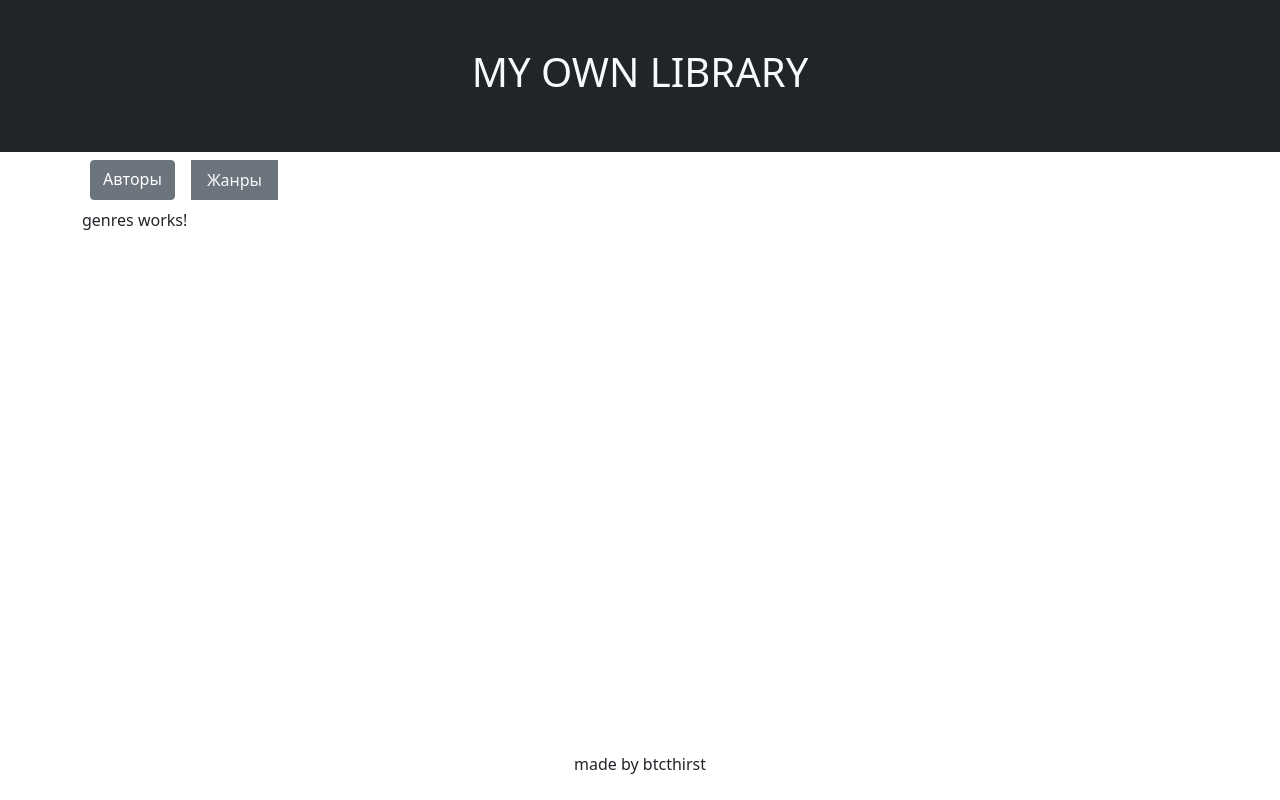
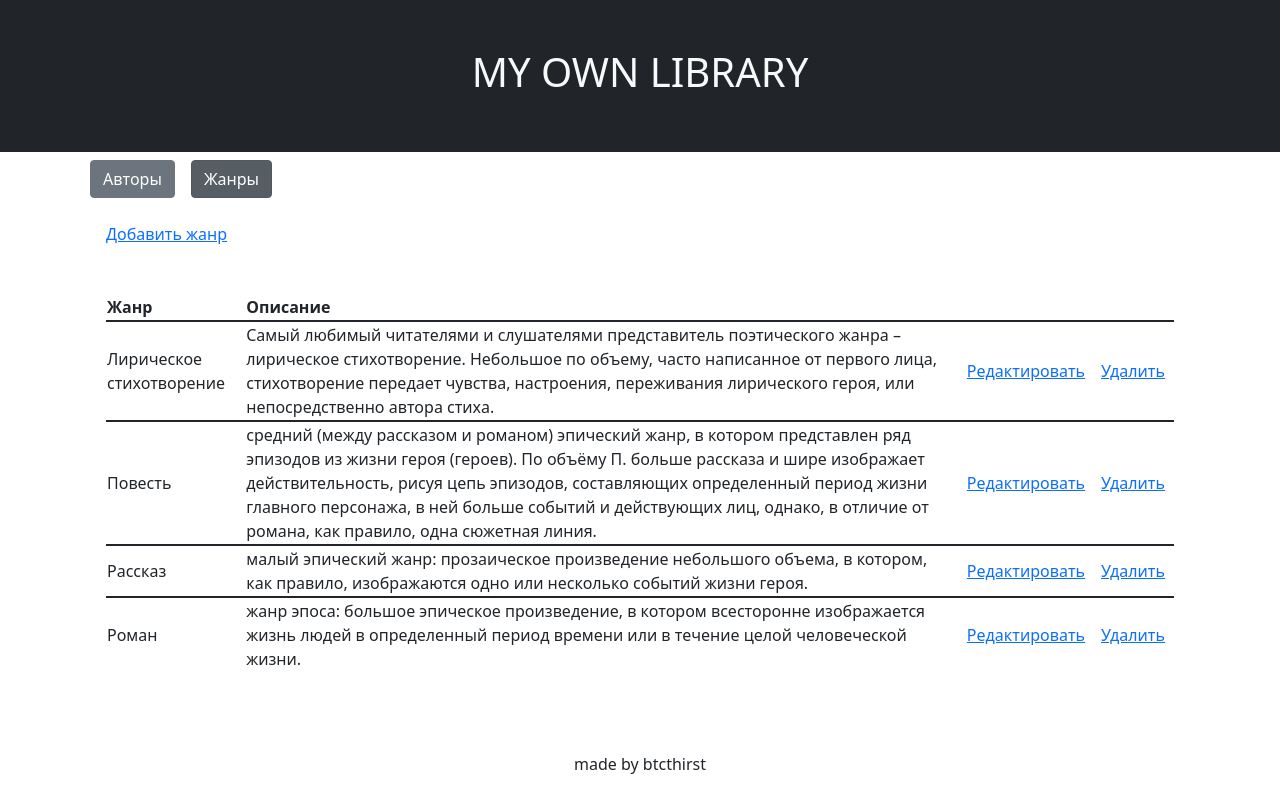
Before and after one commit to btcthirst/spa-v001, an Angular app: page /genres in a window 1280 px wide. Built offline with nearby package versions, Linux system fonts and the light colour scheme.

Commit message:
added content to the author/genres page

```diff
--- a/src/app/app.component.html
+++ b/src/app/app.component.html
@@ -5,11 +5,12 @@
 <main class="container">
     <div class="nav nav-bar">
         <a href="" [routerLink]="['author']" routerLinkActive="active" class="btn btn-secondary text-capitalize m-2">авторы</a>
-        <a href="" [routerLink]="['genres']" routerLinkActive="active"  class="nav-link bg-secondary text-capitalize text-light m-2">жанры</a>
+        <a href="" [routerLink]="['genres']" routerLinkActive="active"  class="btn btn-secondary text-capitalize m-2">жанры</a>
 
     </div>
     <div>
         <router-outlet></router-outlet>
+
     </div>
 </main>
 <footer class="container">
--- a/src/app/author/author.component.html
+++ b/src/app/author/author.component.html
@@ -1 +1,29 @@
-<p>author works!</p>
+<div class="">
+    <div class="container pt-3">
+        <a href="">Добавить автора</a>
+    </div>
+    <div class="container pt-5">
+        <table class="table">
+            <tr>
+                <th>Авторы</th>
+                <th>Книг в базе</th>
+                <th></th>
+            </tr>
+            <tr>
+                <td>Пушкин А.С.</td>
+                <td>5</td>
+                <td><a href="">Редактировать</a><a href="">Удалить</a><a href="">Детали</a></td>
+            </tr>
+            <tr>
+                <td>Тургеньев И.С.</td>
+                <td>1</td>
+                <td><a href="">Редактировать</a><a href="">Удалить</a><a href="">Детали</a></td>
+            </tr>
+            <tr>
+                <td>Шевченко Т.Г.</td>
+                <td>2</td>
+                <td><a href="">Редактировать</a><a href="">Удалить</a><a href="">Детали</a></td>
+            </tr>
+        </table>
+    </div>
+</div>
--- a/src/app/genres/genres.component.html
+++ b/src/app/genres/genres.component.html
@@ -1 +1,35 @@
-<p>genres works!</p>
+<div class="container">
+    <div class="container pt-3">
+        <a href="">Добавить жанр</a>
+    </div>
+    <div class="container pt-5">
+        <table class="table">
+            <tr>
+                <th>Жанр</th>
+                <th>Описание</th>
+                <th></th>
+            </tr>
+            <tr>
+                <td>Лирическое стихотворение</td>
+                <td>Самый любимый читателями и слушателями представитель поэтического жанра – лирическое стихотворение. Небольшое по объему, часто написанное от первого лица, стихотворение передает чувства, настроения, переживания лирического героя, или непосредственно автора стиха.</td>
+                <td><a href="">Редактировать</a><a href="">Удалить</a></td>
+            </tr>
+            <tr>
+                <td>Повесть</td>
+                <td>средний (между рассказом и романом) эпический жанр, в котором представлен ряд эпизодов из жизни героя (героев). По объёму П. больше рассказа и шире изображает действительность, рисуя цепь эпизодов, составляющих определенный период жизни главного персонажа, в ней больше событий и действующих лиц, однако, в отличие от романа, как правило, одна сюжетная линия.</td>
+                <td><a href="">Редактировать</a><a href="">Удалить</a></td>
+            </tr>
+            <tr>
+                <td>Рассказ</td>
+                <td>малый эпический жанр: прозаическое произведение небольшого объема, в котором, как правило, изображаются одно или несколько событий жизни героя.</td>
+                <td><a href="">Редактировать</a><a href="">Удалить</a></td>
+            </tr>
+            <tr>
+                <td>Роман</td>
+                <td>жанр эпоса: большое эпическое произведение, в котором всесторонне изображается жизнь людей в определенный период времени или в течение целой человеческой жизни.</td>
+                <td><a href="">Редактировать</a><a href="">Удалить</a></td>
+            </tr>
+        </table>
+    </div>
+
+</div>
--- a/src/app/not-found-page/not-found-page.component.css
+++ b/src/app/not-found-page/not-found-page.component.css
@@ -0,0 +1,4 @@
+div{
+    font-size: 54px;
+    font-weight: 800;
+}
--- a/src/app/not-found-page/not-found-page.component.html
+++ b/src/app/not-found-page/not-found-page.component.html
@@ -1 +1,4 @@
-<p>not-found-page works!</p>
+<div class="container text-center text-danger text-uppercase p-5">
+    <p>error 404</p>
+    <p>page not found</p>
+</div>
```
